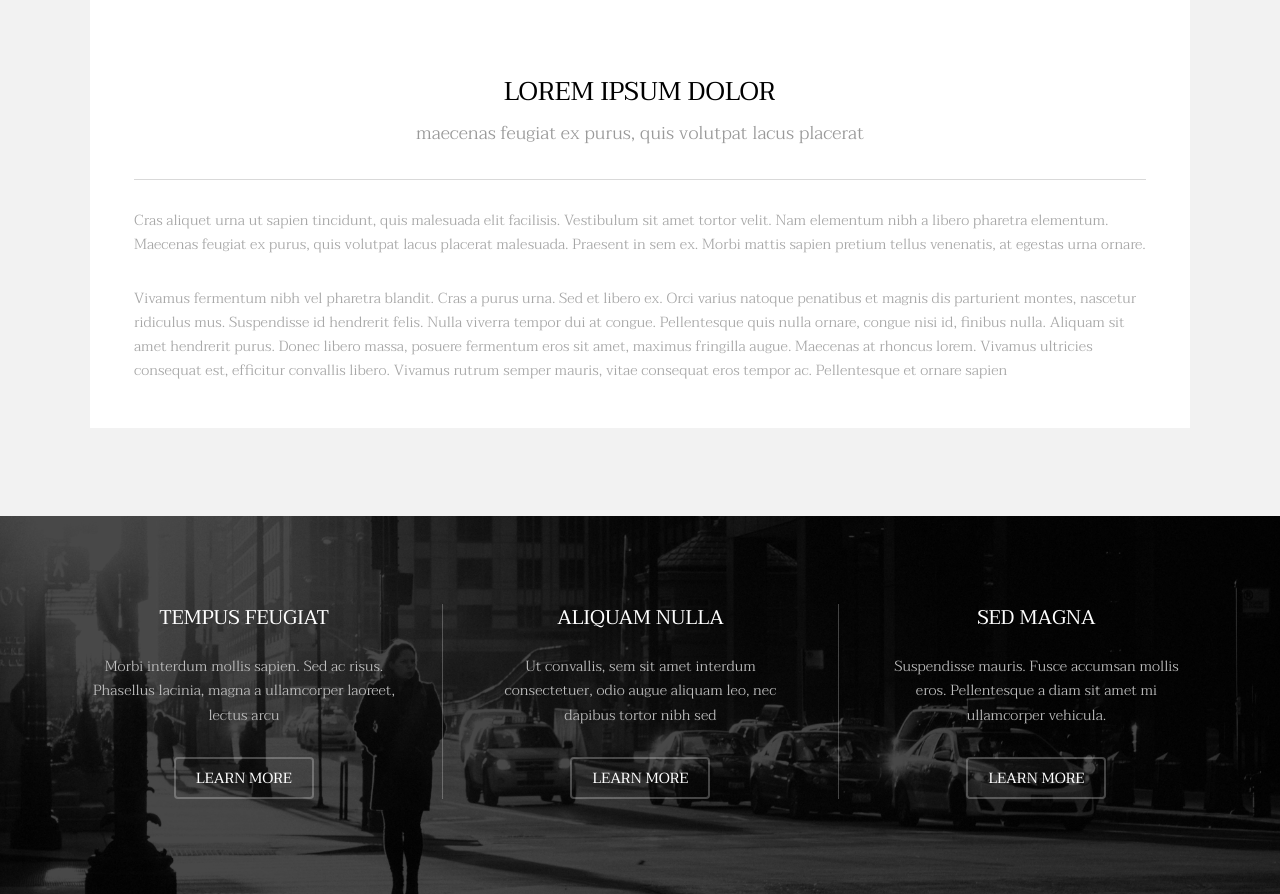
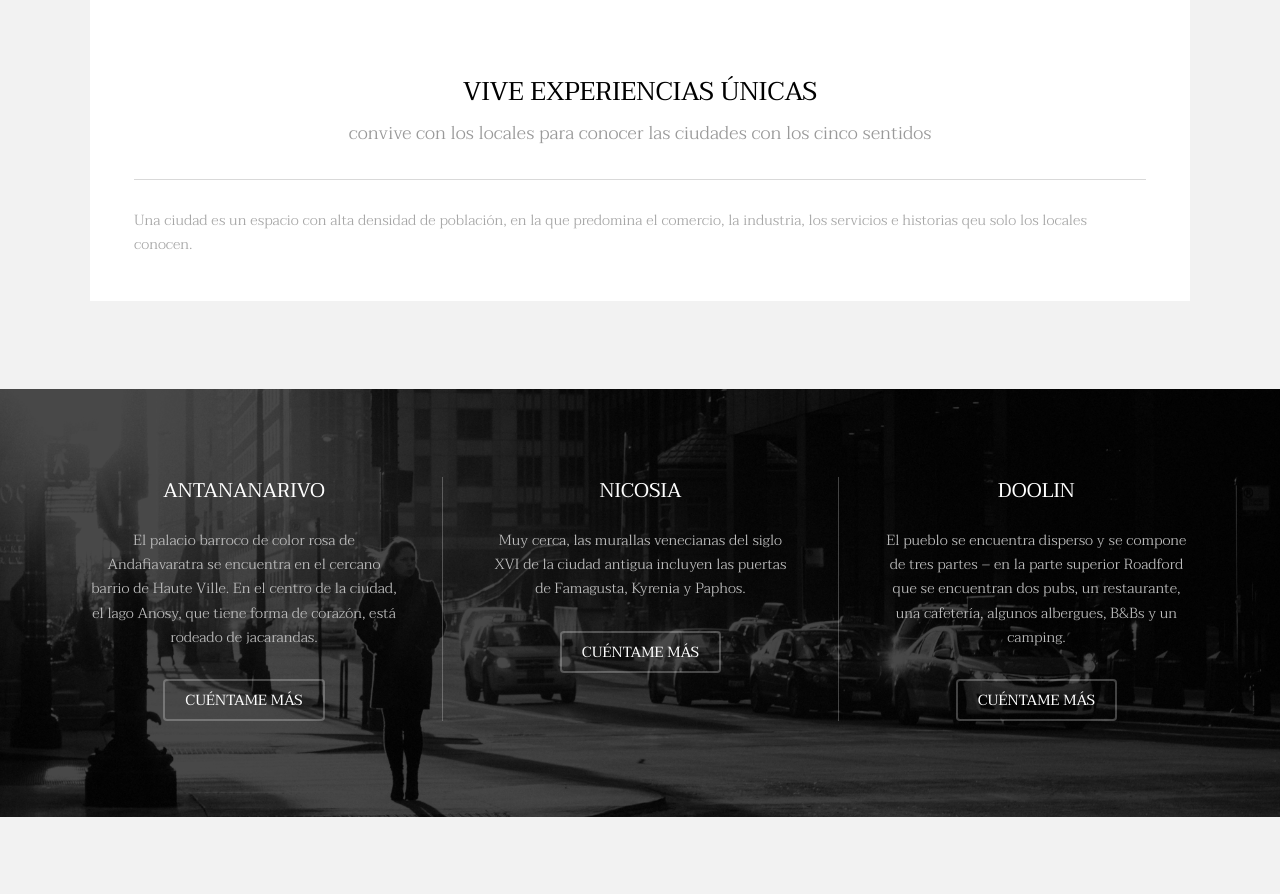
Before and after one commit to aktinuviel/04_REP_METROPOLITA, a plain HTML site: page index.html in a window 1280 px wide. Shown: the part 1216-2110 px from the top of the page. Drawn offline with Linux system fonts and the light colour scheme.

Commit message:
todos los textos que faltan por Ruth

```diff
--- a/index.html
+++ b/index.html
@@ -52,12 +52,12 @@
 							</div>
 							<div class="content">
 								<header class="align-center">
-									<h2>Lorem ipsum dolor</h2>
-									<p>maecenas feugiat ex purus, quis volutpat lacus placerat</p>
+									<h2>VIVE EXPERIENCIAS ÚNICAS</h2>
+									<p>convive con los locales para conocer las ciudades con los cinco sentidos</p>
 								</header>
 								<hr />
-								<p> Cras aliquet urna ut sapien tincidunt, quis malesuada elit facilisis. Vestibulum sit amet tortor velit. Nam elementum nibh a libero pharetra elementum. Maecenas feugiat ex purus, quis volutpat lacus placerat malesuada. Praesent in sem ex. Morbi mattis sapien pretium tellus venenatis, at egestas urna ornare.</p>
-								<p>Vivamus fermentum nibh vel pharetra blandit. Cras a purus urna. Sed et libero ex. Orci varius natoque penatibus et magnis dis parturient montes, nascetur ridiculus mus. Suspendisse id hendrerit felis. Nulla viverra tempor dui at congue. Pellentesque quis nulla ornare, congue nisi id, finibus nulla. Aliquam sit amet hendrerit purus. Donec libero massa, posuere fermentum eros sit amet, maximus fringilla augue. Maecenas at rhoncus lorem. Vivamus ultricies consequat est, efficitur convallis libero. Vivamus rutrum semper mauris, vitae consequat eros tempor ac. Pellentesque et ornare sapien</p>
+								<p> Una ciudad es un espacio con alta densidad de población, en la que predomina el comercio, la industria, los servicios e historias qeu solo los locales conocen.</p>
+
 							</div>
 						</div>
 					</div>
@@ -70,29 +70,29 @@
 					<div id="flexgrid">
 						<div>
 							<header>
-								<h3>Tempus Feugiat</h3>
+								<h3>ANTANANARIVO</h3>
 							</header>
-							<p>Morbi interdum mollis sapien. Sed ac risus. Phasellus lacinia, magna a ullamcorper laoreet, lectus arcu</p>
+							<p>El palacio barroco de color rosa de Andafiavaratra se encuentra en el cercano barrio de Haute Ville. En el centro de la ciudad, el lago Anosy, que tiene forma de corazón, está rodeado de jacarandas.</p>
 							<ul class="actions">
-								<li><a href="#" class="button alt">Learn More</a></li>
+								<li><a href="#" class="button alt">Cuéntame más</a></li>
 							</ul>
 						</div>
 						<div>
 							<header>
-								<h3>Aliquam Nulla</h3>
+								<h3>NICOSIA</h3>
 							</header>
-							<p>Ut convallis, sem sit amet interdum consectetuer, odio augue aliquam leo, nec dapibus tortor nibh sed </p>
+							<p>Muy cerca, las murallas venecianas del siglo XVI de la ciudad antigua incluyen las puertas de Famagusta, Kyrenia y Paphos.  </p>
 							<ul class="actions">
-								<li><a href="#" class="button alt">Learn More</a></li>
+								<li><a href="#" class="button alt">Cuéntame más</a></li>
 							</ul>
 						</div>
 						<div>
 							<header>
-								<h3>Sed Magna</h3>
+								<h3>DOOLIN</h3>
 							</header>
-							<p>Suspendisse mauris. Fusce accumsan mollis eros. Pellentesque a diam sit amet mi ullamcorper vehicula.</p>
+							<p>El pueblo se encuentra disperso y se compone de tres partes – en la parte superior Roadford que se encuentran dos pubs, un restaurante, una cafetería, algunos albergues, B&Bs y un camping.</p>
 							<ul class="actions">
-								<li><a href="#" class="button alt">Learn More</a></li>
+								<li><a href="#" class="button alt">Cuéntame más</a></li>
 							</ul>
 						</div>
 					</div>
```
